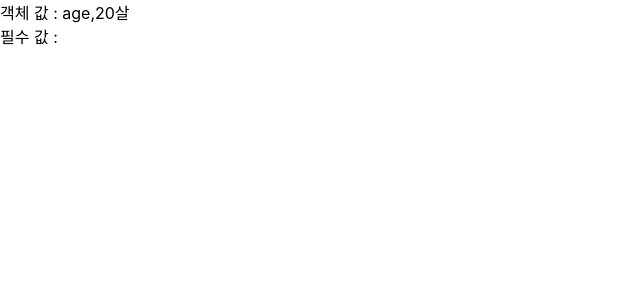
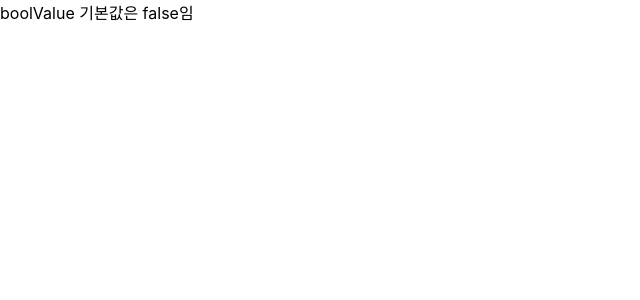
Before and after one commit to beetrbgus/do-it-example, a React (Create React App) app: page / in a window 1280 px wide. Shown: the top 300 px of the page, without its empty margins (0-640 px from the left). Built offline with nearby package versions, Linux system fonts and the light colour scheme.

Commit message:
feat  - 기본 값 설정 추가

```diff
--- /dev/null
+++ b/src/03/DefaultPropsComponent.jsx
@@ -0,0 +1,34 @@
+import React, { Component } from 'react';
+import PropTypes from 'prop-types';
+
+class DefaultPropsComponent extends Component {
+  render() {
+    let message1 = '';
+    if (this.props.boolValue === false) {
+      message1 = 'boolValue 기본값은 false임';
+    }
+    let message2 = '';
+    if (this.props.boolValueWithoutDefault === false) {
+      message2 = 'boolValueWithoutDefault 기본값은 false임';
+    }
+    return (
+      <div className="message-container">
+        {message1}
+        <br />
+        {message2}
+        <br />
+      </div>
+    );
+  }
+}
+
+DefaultPropsComponent.propTypes = {
+  boolValue: PropTypes.bool,
+  boolValueWithoutDefault: PropTypes.bool,
+};
+
+DefaultPropsComponent.defaultProps = {
+  boolValue: false, // 기본 값을 주지 않으면 undefined
+};
+
+export default DefaultPropsComponent;
--- a/src/App.js
+++ b/src/App.js
@@ -2,12 +2,13 @@
 import PropsComponent from './03/PropsComponent';
 import ChildComponent from './03/ChildComponent';
 import ChildComponent2 from './03/ChildComponent2';
+import DefaultPropsComponent from './03/DefaultPropsComponent';
 
 class App extends React.Component {
   render() {
     return (
       <div className="body">
-        <ChildComponent2 objValue={{age: "20살"}}/>
+        <DefaultPropsComponent/>
       </div>
     );
   }
```
